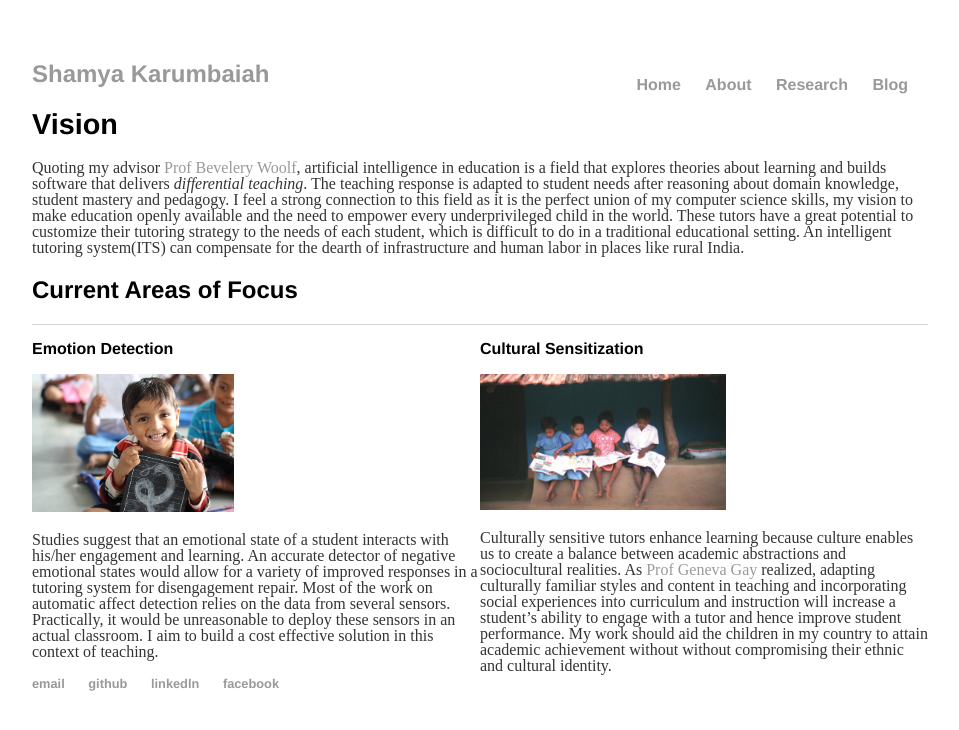
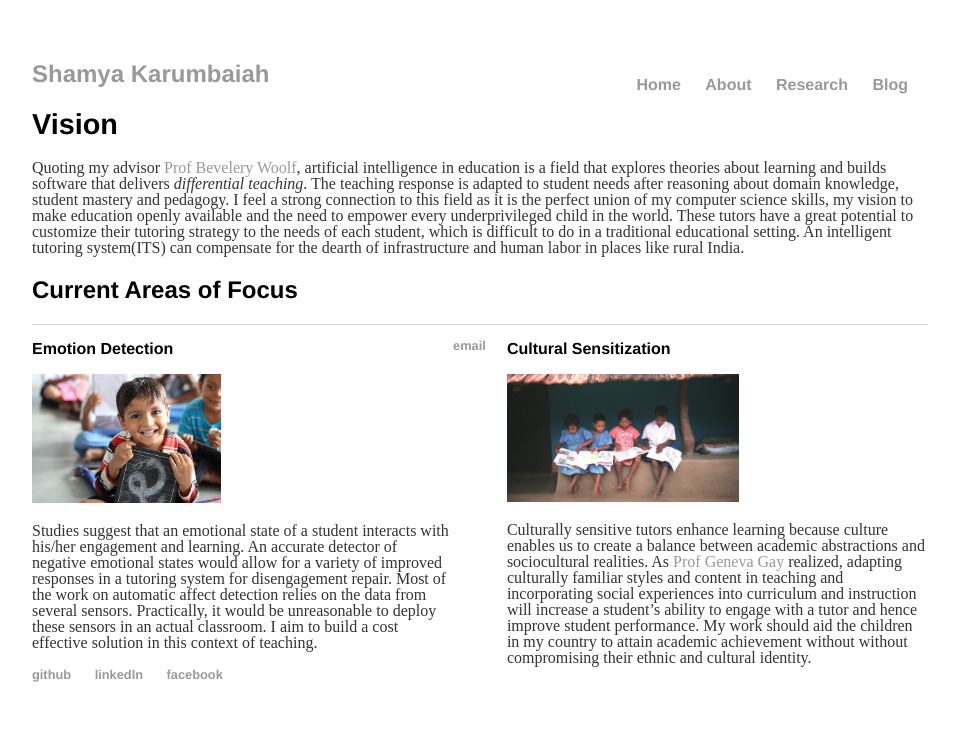
Before and after one commit to Shamya/shamyatest.github.io, a Jekyll site: the page built from research/index.html, in a window 1280 px wide. Shown: the top 730 px of the page, without its empty margins (160-1119 px from the left). Built offline with Jekyll 4.4.1, drawn with Linux system fonts in a browser that asks for light colours.

Commit message:
Update main.css

```diff
--- a/css/main.css
+++ b/css/main.css
@@ -56,5 +56,5 @@
 }
 
 img[alt=Shamya] { width: 30%; float: left }
-.section1 { width: 50%; float:left; }
-.section2 { width: 50%; float:right; }
+.section1 { width: 47%; float:left; }
+.section2 { width: 47%; float:right; }
```
